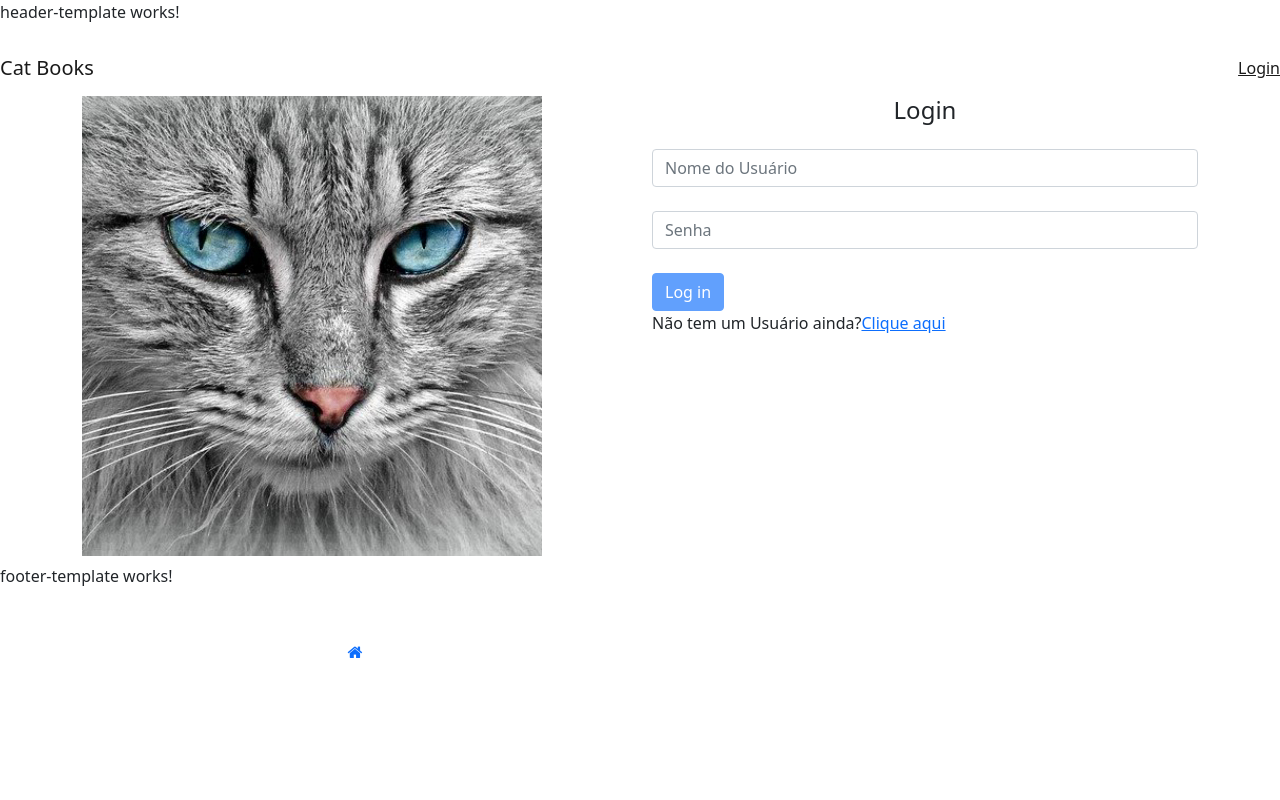
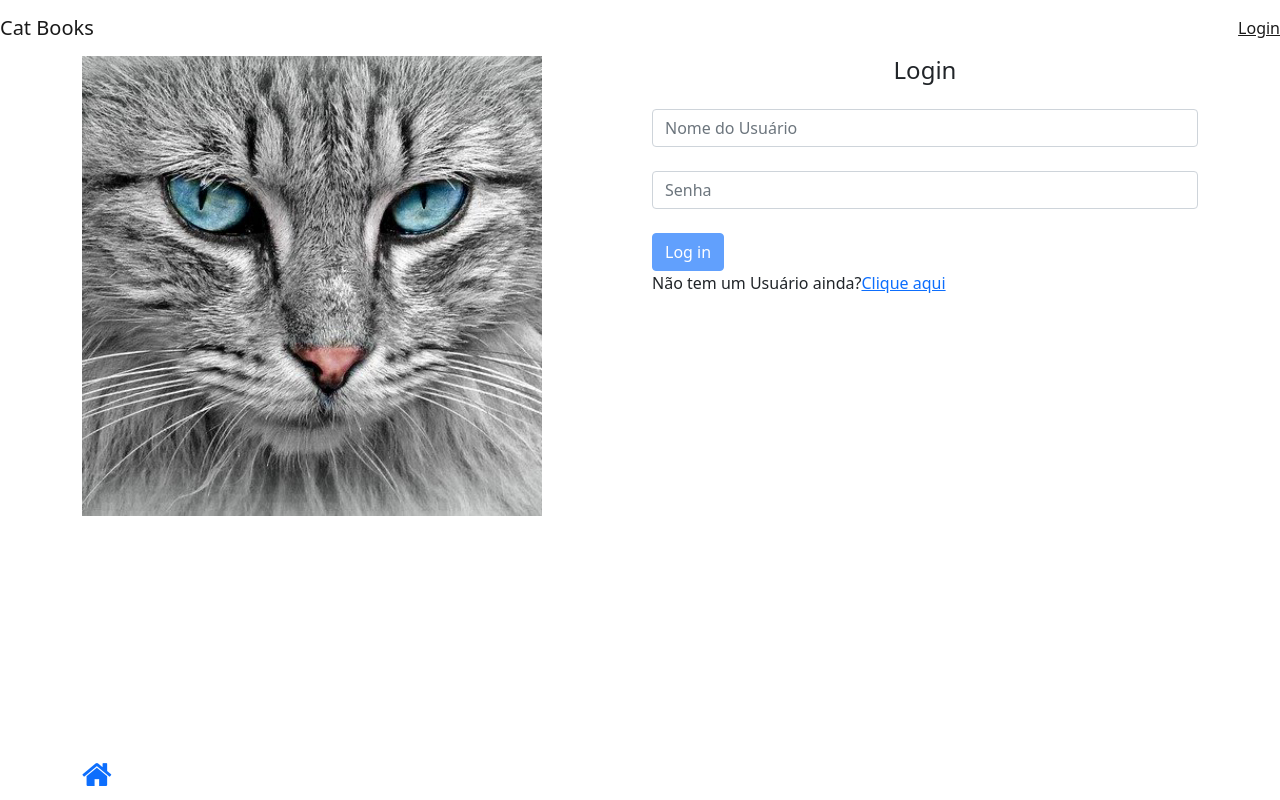
Before and after one commit to PedroPK/01.2-Angular_ArchitectureForms, an Angular app in the folder catBooks/: page /home in a window 1280 px wide. Built offline with nearby package versions, Linux system fonts and the light colour scheme.

Commit message:
Final commit, to end the learning path of this course

```diff
--- a/catBooks/src/app/home/user-registration/services/existing-user.service.ts
+++ b/catBooks/src/app/home/user-registration/services/existing-user.service.ts
@@ -26,7 +26,6 @@ export class ExistingUserService {
 				switchMap(
 					(pUserName) => 	// Keyboard type
 						this.createUserService.verifyExistingUser(pUserName)	// Service Request
-
 				),
 				// 2nd Operator
 				map(
--- a/catBooks/src/app/shared/footer-template/footer-template.component.html
+++ b/catBooks/src/app/shared/footer-template/footer-template.component.html
@@ -1,12 +1,10 @@
-<p>footer-template works!</p>
-
 <footer					class="mt-5">
-	<div				class="fixed-botton		bg-white	p-1">
+	<div				class="fixed-bottom		bg-white	p-2">
 		<div			class="container">
-			<div		class="row				text-center">
+			<div		class="row				text-centert">
 				<div	class="col-6">
 					<a 		[routerLink]="['']">
-						<i		class="fa	fa-home		fa-2"></i>
+						<i		class="fa	fa-home		fa-2x"></i>
 					</a>
 				</div>
 			</div>
--- a/catBooks/src/app/shared/header-template/header-template.component.html
+++ b/catBooks/src/app/shared/header-template/header-template.component.html
@@ -1,15 +1,13 @@
-<p>header-template works!</p>
-
 <header		class="stick-top">
-	<nav	class="navbar	navbar-light	bg-white">
+	<nav	class="navbar navbar-light bg-white">
 		<a 	class="navbar-brand">Cat Books</a>
 		<!--						Pipe Async
 			It does a Subcribe() into userAuth$ and if it is available, will put into "userAuth" variable, to display the user's name.
 		-->
 		<div		*ngIf="userAuth$	| async as userAuth">
 			<div	*ngIf="userAuth.name; else loginLink">
-				<i		class="fa	fa-user-circle	mr-1"></i>
-				<a 		class="mr-1">{{userAuth.name}}</a>
+				<i		class="fa fa-user-circle mr-3"></i>
+				<a 		class="mr-3">{{userAuth.name}}</a>
 				<a 		(click)="logout()">LogOut</a>
 			</div>
 		</div>
```
